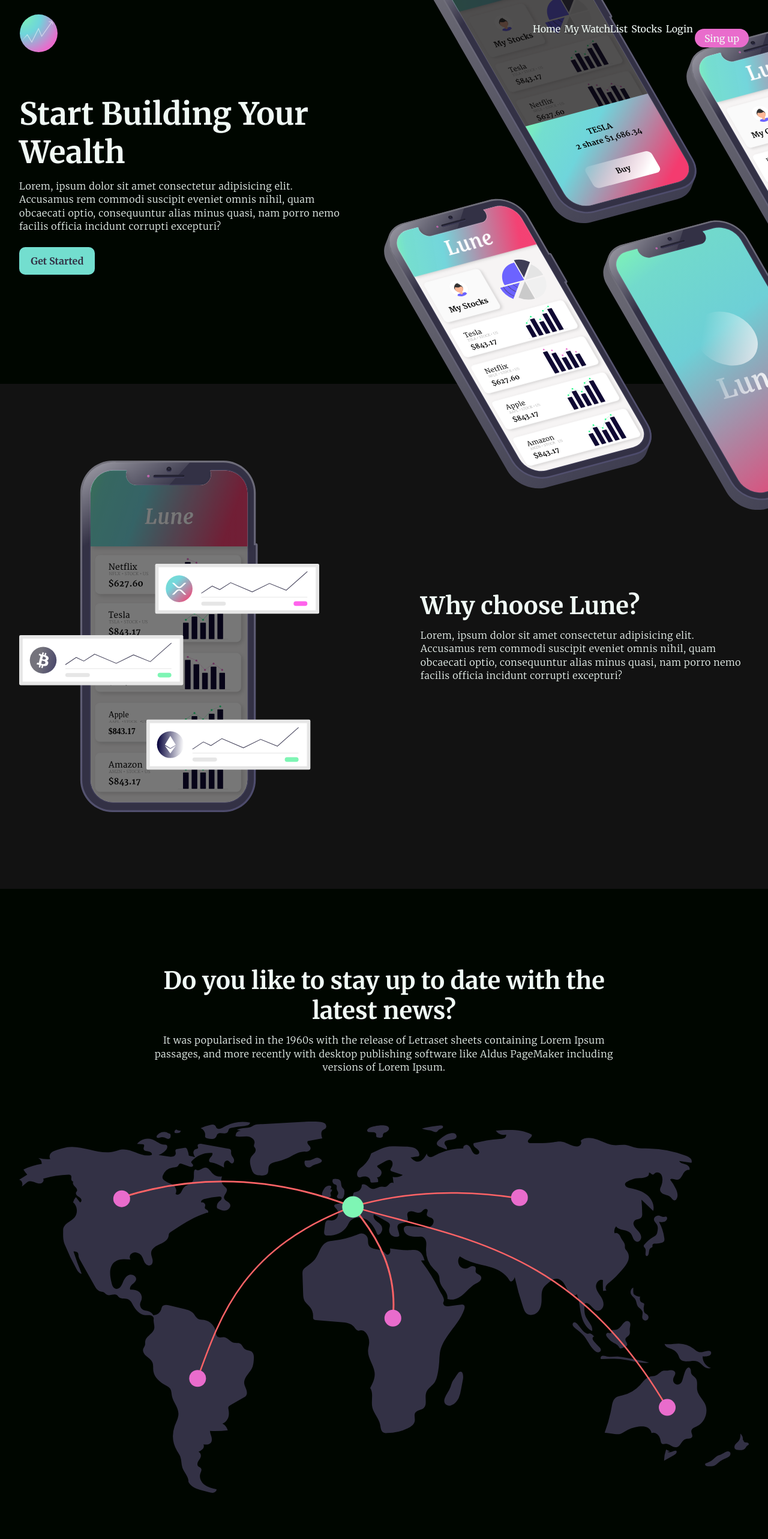
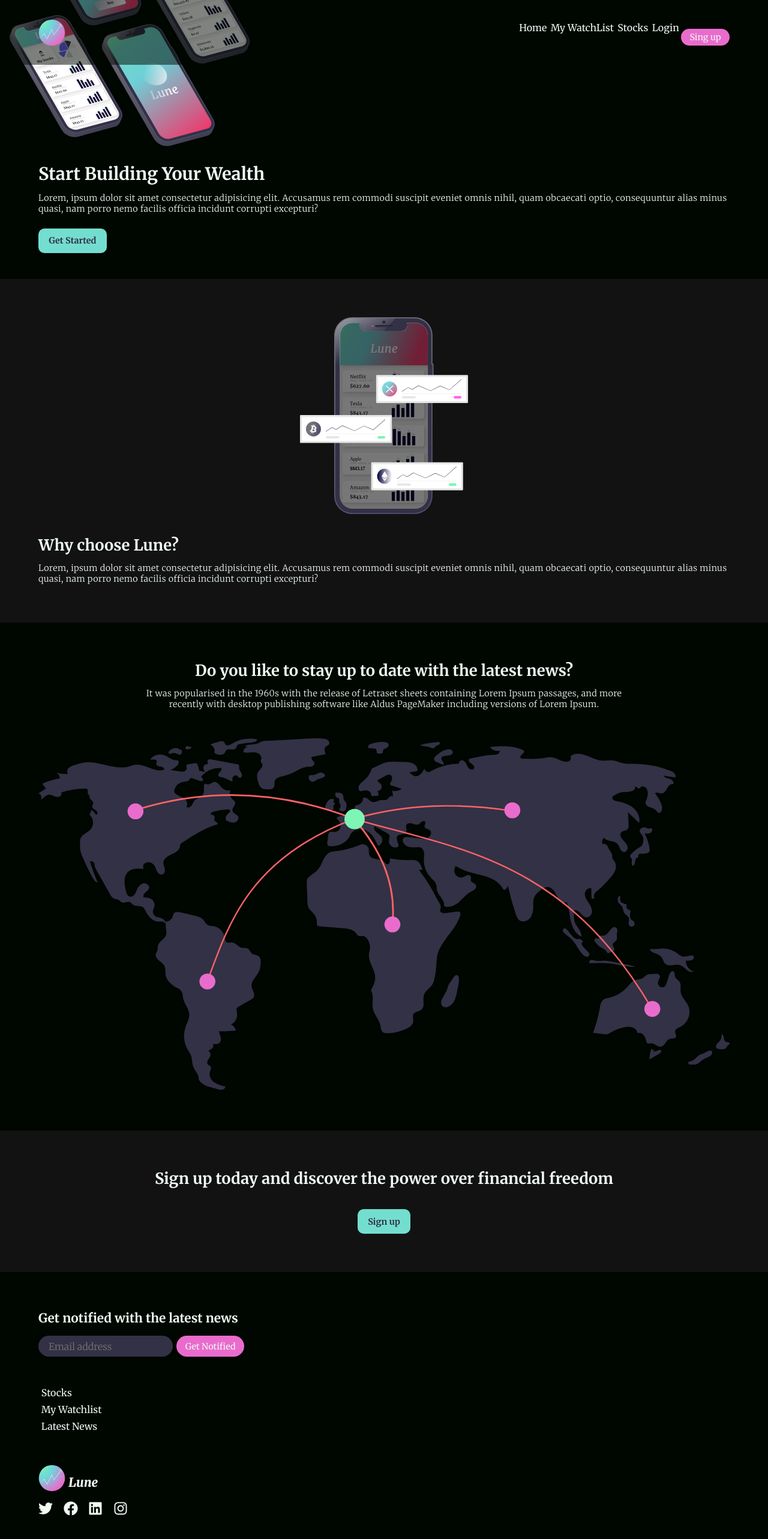
Before and after one commit to jocovass/lune, a Vue app: page / in a window 1280 px wide. Shown: the top 2566 px of the page at 60% size. Built offline with nearby package versions, Linux system fonts and the light colour scheme.

Commit message:
Frontpage mobile view is ready.

```diff
--- a/src/App.vue
+++ b/src/App.vue
@@ -2,16 +2,17 @@
   <div id="app">
     <Header />
     <router-view />
-    <!-- <Footer /> -->
+    <Footer />
   </div>
 </template>
 
 <script>
 import Header from "@/components/Header.vue";
-// import Footer from "@/components/Footer.vue";
+import Footer from "@/components/Footer.vue";
+
 export default {
   name: "App",
-  components: { Header },
+  components: { Header, Footer },
 };
 </script>
 
@@ -37,17 +38,28 @@
 
 p {
   font-weight: 300;
-  letter-spacing: 0.6px;
-  line-height: 1.4;
+  letter-spacing: 0.4px;
+  // line-height: 1.4;
+  font-size: 0.9rem;
+}
+
+h1 {
+  font-size: 1.8rem;
+  margin-bottom: 0.8rem;
 }
 
 h2 {
-  font-size: 2.5rem;
+  font-size: 1.6rem;
   margin-bottom: 0.8rem;
 }
 
+h4 {
+  font-size: 1.3rem;
+  margin-bottom: 1rem;
+}
+
 .content {
-  width: 95%;
+  width: 90%;
   max-width: 1350px;
   margin: 0 auto;
 }
@@ -64,6 +76,7 @@
   border: none;
   font-family: inherit;
   cursor: pointer;
+  font-size: 0.9rem;
 }
 
 .btn-primary {
--- a/src/components/About.vue
+++ b/src/components/About.vue
@@ -1,10 +1,12 @@
 <template>
   <section class="about">
     <div class="content">
-      <img
-        src="@/assets/images/versatile.svg"
-        alt="Mobile phone with trading options popping up"
-      />
+      <div class="image-container">
+        <img
+          src="@/assets/images/versatile.svg"
+          alt="Mobile phone with trading options popping up"
+        />
+      </div>
       <div class="col-1-2">
         <h2>Why choose Lune?</h2>
         <p>
@@ -25,20 +27,26 @@
 <style lang="scss" scoped>
 .about {
   background-color: $light-black;
-  padding: calc(#{$section-padding} * 2) 0;
+  // padding: calc(#{$section-padding} * 2) 0;
+  padding: $section-padding 0;
 
   .content {
-    display: flex;
-    align-items: center;
-    justify-content: space-between;
+    // display: flex;
+    // align-items: center;
+    // justify-content: space-between;
   }
 
   .col-1-2 {
-    width: 45%;
+    // width: 45%;
+  }
+
+  .image-container {
+    text-align: center;
+    margin-bottom: 2rem;
   }
 
   img {
-    width: 500px;
+    width: 280px;
   }
 }
 </style>
--- a/src/components/Cta.vue
+++ b/src/components/Cta.vue
@@ -1,8 +1,10 @@
 <template>
   <section class="cta">
-    <div class="text-box">
-      <h2>Sign up today and discover the power over financial freedom</h2>
-      <a href="/sign-up" class="btn btn-secondary">Sign up</a>
+    <div class="content">
+      <div class="text-box">
+        <h2>Sign up today and discover the power over financial freedom</h2>
+        <a href="/sign-up" class="btn btn-secondary">Sign up</a>
+      </div>
     </div>
   </section>
 </template>
@@ -14,7 +16,8 @@
 <style lang="scss" scoped>
 .cta {
   background-color: $light-black;
-  padding: calc(#{$section-padding * 2}) 0;
+  // padding: calc(#{$section-padding * 2}) 0;
+  padding: $section-padding 0;
 }
 
 .btn {
--- a/src/components/Footer.vue
+++ b/src/components/Footer.vue
@@ -1,19 +1,10 @@
 <template>
   <footer class="footer">
     <div class="content">
-      <div class="col-1-4">
-        <div class="logo">
-          <img
-            src="@/assets/logo-sm.svg"
-            alt="Lune logo"
-            width="45"
-            height="45"
-          />
-          <span>Lune</span>
-        </div>
-        <SocialLinks />
+      <div class="col-1-2">
+        <NewsletterSubscription />
       </div>
-      <div class="col-1-4">
+      <div class="col-1-4 footer-nav">
         <ul class="footer-nav__list">
           <li class="footer-nav__item">
             <a href="/stocks" class="footer-nav__link">Stocks</a>
@@ -26,8 +17,17 @@
           </li>
         </ul>
       </div>
-      <div class="col-1-2">
-        <NewsletterSubscription />
+      <div class="col-1-4 social-links">
+        <div class="logo">
+          <img
+            src="@/assets/logo-sm.svg"
+            alt="Lune logo"
+            width="45"
+            height="45"
+          />
+          <span>Lune</span>
+        </div>
+        <SocialLinks />
       </div>
     </div>
   </footer>
@@ -49,8 +49,8 @@
 .footer {
   padding: $section-padding 0;
   .content {
-    display: flex;
-    justify-content: space-between;
+    // display: flex;
+    // justify-content: space-between;
   }
 }
 
@@ -70,6 +70,7 @@
 }
 
 .footer-nav {
+  margin-bottom: 3rem;
   &__link {
     color: $white;
     text-decoration: none;
--- a/src/components/Header.vue
+++ b/src/components/Header.vue
@@ -1,7 +1,7 @@
 <template>
   <header class="header">
     <div class="content">
-      <img alt="Vue logo" src="../assets/logo-sm.svg" width="65" />
+      <img class="logo" alt="Vue logo" src="../assets/logo-sm.svg" width="65" />
       <MobileNav v-if="isMobile" />
       <DesktopNav v-else />
     </div>
@@ -42,6 +42,7 @@
   left: 0;
   width: 100%;
   z-index: 10;
+  background-color: rgba($black, 0.5);
 }
 .header .content {
   padding: 1rem 0;
@@ -49,4 +50,8 @@
   justify-content: space-between;
   align-items: center;
 }
+
+.logo {
+  width: 45px;
+}
 </style>
--- a/src/components/Hero.vue
+++ b/src/components/Hero.vue
@@ -1,6 +1,8 @@
 <template>
   <section class="hero">
     <div class="content">
+      <img src="@/assets/images/hero.svg" alt="" width="650" />
+
       <div class="col-1">
         <h1>Start Building Your Wealth</h1>
         <p>
@@ -11,12 +13,6 @@
         </p>
         <a href="/sign-up" class="btn btn-secondary">Get Started</a>
       </div>
-      <img
-        src="@/assets/images/hero.svg"
-        alt=""
-        width="650"
-        style="position: absolute"
-      />
     </div>
   </section>
 </template>
@@ -27,23 +23,20 @@
 
 <style lang="scss" scoped>
 .hero {
-  height: 80vh;
-  min-height: 600px;
-  display: flex;
-  align-items: center;
+  // height: 80vh;
+  // min-height: 600px;
+  // display: flex;
+  // align-items: center;
 
   .content {
-    display: flex;
+    // display: flex;
     position: relative;
   }
 
   .col-1 {
-    flex-basis: 45%;
-  }
-
-  h1 {
-    font-size: 3.2rem;
-    margin-bottom: 0.8rem;
+    // flex-basis: 45%;
+    padding-top: 17rem;
+    padding-bottom: 1.2rem;
   }
 
   .btn {
@@ -51,11 +44,14 @@
   }
 
   img {
-    width: 950px;
+    width: 400px;
     position: absolute;
-    top: 50%;
-    left: 50%;
-    transform: translateY(-45%);
+    top: 0;
+    left: 0;
+    transform: translate(-12%, -40%);
+    // top: 50%;
+    // left: 50%;
+    // transform: translateY(-45%);
   }
 }
 </style>
--- a/src/components/MobileNav.vue
+++ b/src/components/MobileNav.vue
@@ -22,8 +22,8 @@
   components: { NavigationList },
   data() {
     return {
-      isNavigationOpen: true,
-      openNavlist: true,
+      isNavigationOpen: false,
+      openNavlist: false,
     };
   },
   methods: {
@@ -53,6 +53,11 @@
     color: $white;
     width: 1.5rem;
     height: 1.5rem;
+    transition: color 0.15s ease-out;
+  }
+
+  &:hover svg {
+    color: $pink;
   }
 }
 
--- a/src/components/News.vue
+++ b/src/components/News.vue
@@ -21,11 +21,12 @@
 
 <style lang="scss" scoped>
 .news {
-  padding: calc(#{$section-padding} * 2) 0;
+  // padding: calc(#{$section-padding} * 2) 0;
+  padding: $section-padding 0;
 }
 
 .text-box {
-  margin-bottom: 5rem;
+  margin-bottom: 3rem;
 }
 
 img {
--- a/src/components/NewsletterSubscription.vue
+++ b/src/components/NewsletterSubscription.vue
@@ -26,19 +26,18 @@
   margin-left: auto;
   &-form {
     display: flex;
-  }
-  h4 {
-    font-size: 1.5rem;
-    margin-bottom: 1rem;
+    margin-bottom: 3rem;
   }
 
   .btn {
-    font-size: 1rem;
+    // font-size: 1rem;
+    white-space: nowrap;
   }
+}
 
-  .form-field {
-    margin-right: 0.7rem;
-  }
+.form-field {
+  margin-right: 0.4rem;
+  // flex-basis: 80%;
 }
 
 .form-label {
@@ -48,12 +47,13 @@
   font-size: 1rem;
   font-family: inherit;
   font-weight: 300;
-  padding: 0.4em 1.4em;
+  padding: 0.4em 1em;
   border-radius: 100px;
   color: rgba($white, 0.8);
   background-color: $light-blue;
   border: 1px solid transparent;
   outline: none;
+  width: 100%;
 
   &:focus {
     border-color: rgba($pink, 0.3);
```
